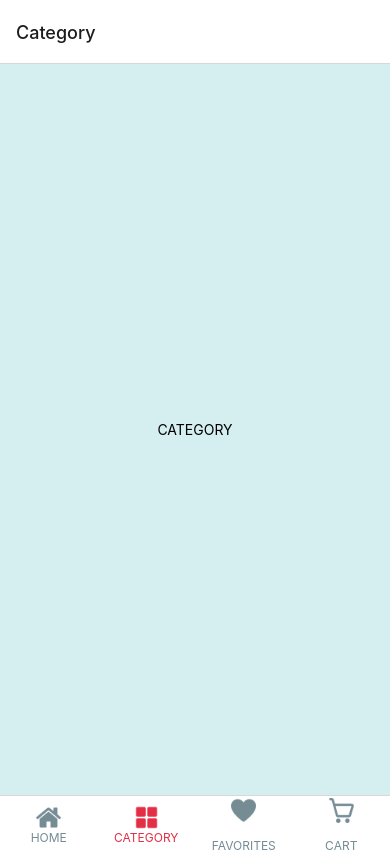
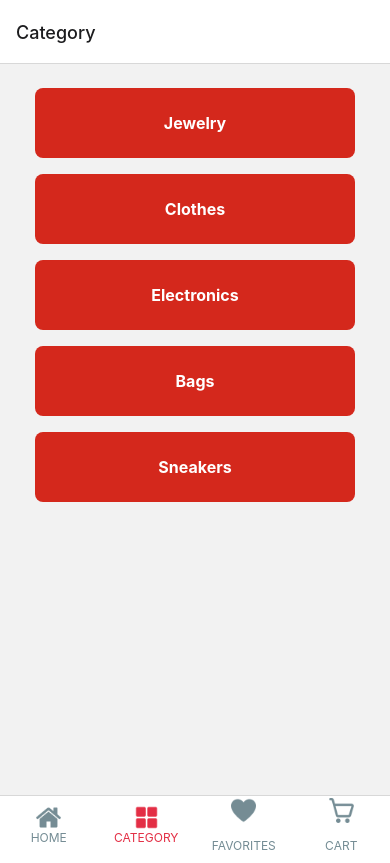
Before and after one commit to Feryellll/stage_rn, a React Native app: screen /Category in a window 390 px wide. Built offline with nearby package versions, Linux system fonts and the light colour scheme; no server answers.

Commit message:
Details produit:: les interfaces

```diff
--- /dev/null
+++ b/src/Domain/Favoritesitem.tsx
@@ -0,0 +1,5 @@
+interface FavoriteItem {
+    id: string;
+    name: string;
+    price: number;
+  }
--- a/src/Screens/Cart/Cart.tsx
+++ b/src/Screens/Cart/Cart.tsx
@@ -1,21 +1,107 @@
-import React from 'react';
-import { StyleSheet } from 'react-native';
-import { View, Text } from 'react-native';
+import React, { useState } from 'react';
+import { Image } from 'react-native';
+import { View, Text, FlatList, TouchableOpacity, StyleSheet } from 'react-native';
 
- const  Cart= () => {
-    return(
-        <View style ={styles.container}>
-            <Text> Cart</Text>
+const CartScreen = () => {
+  const [cartItems, setCartItems] = useState([
+    { id: '1', name: 'Produit 1', price: 10 },
+    { id: '2', name: 'Produit 2', price: 15 },
+    { id: '3', name: 'Produit 3', price: 20 },
+  ]);
+
+  const removeFromCart = (itemId) => {
+    setCartItems((prevItems) => prevItems.filter((item) => item.id !== itemId));
+  };
+
+
+
+  const calculateTotalPrice = () => {
+    return cartItems.reduce((total, item) => total + item.price, 0);
+  };
+
+  const CartItem = ({ item }) => {
+    return (
+      <View style={styles.cartItemContainer}>
+        <Text style={styles.productName}>{item.name}</Text>
+        <Text style={styles.productPrice}>{item.price} $</Text>
+        <TouchableOpacity onPress={() => removeFromCart(item.id)}>
+          <Image source={require('../../assets/icons/close.png')} style={styles.removeButton} />
+        </TouchableOpacity>
       </View>
     );
+  };
+
+
+
+  return (
+    <View style={styles.container}>
+      <FlatList
+        data={cartItems}
+        renderItem={({ item }) => <CartItem item={item} />}
+        keyExtractor={(item) => item.id}
+        ListEmptyComponent={
+          <Text style={styles.emptyMessage}>Le panier est vide</Text>
         }
+      />
+      <View style={styles.totalContainer}>
+        <Text style={styles.totalText}>Total : {calculateTotalPrice()} $</Text>
+      </View>
+    </View>
+  );
+};
+
 const styles = StyleSheet.create({
   container: {
     flex: 1,
+    padding: 16,
+    backgroundColor: '#f7f7f7',
+  },
+  removeButton: {
+    width: 20,
+    height: 20,
+    tintColor: 'red',},
+
+  cartItemContainer: {
+    backgroundColor: '#ffffff',
+    padding: 16,
+    marginVertical: 8,
+    borderRadius: 8,
+    flexDirection: 'row',
+    justifyContent: 'space-between',
+    alignItems: 'center',
+    shadowColor: '#000',
+    shadowOffset: { width: 0, height: 2 },
+    shadowOpacity: 0.2,
+    shadowRadius: 4,
+    elevation: 4,
+  },
+  productName: {
+    fontSize: 18,
     fontWeight: 'bold',
-            backgroundColor: '#ffff',
-            alignItems: 'center',
-            justifyContent: 'center',
+    color: '#333333',
+  },
+  productPrice: {
+    fontSize: 16,
+    color: '#555555',
+  },
+
+  emptyMessage: {
+    textAlign: 'center',
+    fontSize: 18,
+    fontWeight: 'bold',
+    marginVertical: 20,
+    color: '#555555',
+  },
+  totalContainer: {
+    borderTopWidth: 1,
+    paddingTop: 8,
+    marginTop: 16,
+    alignItems: 'flex-end',
+  },
+  totalText: {
+    fontSize: 18,
+    fontWeight: 'bold',
   },
 });
-    export default Cart;
+
+export default CartScreen;
--- a/src/Screens/Categories/Categorie.tsx
+++ b/src/Screens/Categories/Categorie.tsx
@@ -1,22 +1,85 @@
 import React from 'react';
-import { StyleSheet, View, Text } from 'react-native';
+import { View, Text, TouchableOpacity, StyleSheet } from 'react-native';
 
-const Categorie = () => {
+const CategoriesScreen = () => {
+  const navigateToCategory = (category) => {
+
+
+    console.log('Navigating to:', category);
+  };
+
+  // Tableau de catégories
+  const categories = [
+    { id: 'jewelry', name: 'Jewelry' },
+    { id: 'clothes', name: 'Clothes' },
+    { id: 'electronics', name: 'Electronics' },
+    { id: 'Bags', name: 'Bags' },
+    { id: 'Sneakers', name: 'Sneakers' },
+  ];
+
+  const renderCategoryTile = (category) => {
+    return (
+      <TouchableOpacity
+        style={[
+          styles.categoryTile,
+          { backgroundColor: getCategoryTileColor(category.id) },
+        ]}
+        onPress={() => navigateToCategory(category.name)}
+      >
+        <Text style={styles.categoryTileText}>{category.name}</Text>
+      </TouchableOpacity>
+    );
+  };
+
+  const getCategoryTileColor = (categoryId) => {
+    switch (categoryId) {
+      case 'jewelry':
+        return '#d4281c';
+      case 'clothes':
+        return '#d4281c';
+      case 'electronics':
+        return '#d4281c';
+        case 'Bags':
+          return '#d4281c';
+        case 'Sneakers':
+        return '#d4281c';
+      default:
+        return '#ccc';
+    }
+  };
+
   return (
     <View style={styles.container}>
-      <Text>CATEGORY</Text>
+      {categories.map((category) => renderCategoryTile(category))}
     </View>
   );
 };
 
+
 const styles = StyleSheet.create({
   container: {
     flex: 1,
+    padding: 16,
+    alignItems: 'center',
+  },
+  categoriesContainer: {
+    flexDirection: 'column',
+    justifyContent: 'center',
+    alignItems: 'center',
+  },
+  categoryTile: {
+    width: 320,
+    height: 70,
+    justifyContent: 'center',
+    alignItems: 'center',
+    borderRadius: 8,
+    marginVertical: 8,
+  },
+  categoryTileText: {
+    fontSize: 16,
     fontWeight: 'bold',
-    backgroundColor: '#d5eef0',
-    alignItems: 'center',
-    justifyContent: 'center',
+    color: '#fff',
   },
 });
 
-export default Categorie;
+export default CategoriesScreen;
--- a/src/Screens/Favorites/Favorites.tsx
+++ b/src/Screens/Favorites/Favorites.tsx
@@ -1,21 +1,84 @@
-import React from 'react';
-import { StyleSheet } from 'react-native';
-import { View, Text } from 'react-native';
+import React, { useState } from 'react';
+import { View, Text, FlatList, TouchableOpacity, StyleSheet, Image } from 'react-native';
 
-const Favorites= () => {
-    return(
-        <View style ={styles.container}>
-            <Text> Favorites</Text>
+const FavoritesScreen = () => {
+  const [favoriteItems, setFavoriteItems] = useState([
+    { id: '1', name: 'Produit 1', price: 10 },
+    { id: '3', name: 'Produit 3', price: 20 },
+  ]);
+
+  const removeFromFavorites = (itemId:string) => {
+    setFavoriteItems((prevItems) => prevItems.filter((item) => item.id !== itemId));
+  };
+
+
+  const renderFavoriteItem = ({ item}) => {
+    return (
+      <View style={styles.favoriteItemContainer}>
+        <Text style={styles.productName}>{item.name}</Text>
+        <Text style={styles.productPrice}>{item.price} $</Text>
+        <TouchableOpacity onPress={() => removeFromFavorites(item.id)}>
+          <Image source={require('../../assets/icons/close.png')} style={styles.removeButton} />
+        </TouchableOpacity>
       </View>
     );
+  };
+
+  return (
+    <View style={styles.container}>
+      <FlatList
+        data={favoriteItems}
+        renderItem={renderFavoriteItem}
+        keyExtractor={(item) => item.id}
+        ListEmptyComponent={
+          <Text style={styles.emptyMessage}>Aucun article dans les favoris</Text>
         }
+      />
+    </View>
+  );
+};
+
 const styles = StyleSheet.create({
   container: {
     flex: 1,
+    padding: 16,
+    backgroundColor: '#f7f7f7',
+  },
+  favoriteItemContainer: {
+    backgroundColor: '#ffffff',
+    padding: 16,
+    marginVertical: 8,
+    borderRadius: 8,
+    flexDirection: 'row',
+    justifyContent: 'space-between',
+    alignItems: 'center',
+    shadowColor: '#000',
+    shadowOffset: { width: 0, height: 2 },
+    shadowOpacity: 0.2,
+    shadowRadius: 4,
+    elevation: 4,
+  },
+  productName: {
+    fontSize: 18,
     fontWeight: 'bold',
-            backgroundColor: '#ffff',
-            alignItems: 'center',
-            justifyContent: 'center',
+    color: '#333333',
+  },
+  productPrice: {
+    fontSize: 16,
+    color: '#555555',
+  },
+  removeButton: {
+    width: 20,
+    height: 20,
+    tintColor: 'red',
+  },
+  emptyMessage: {
+    textAlign: 'center',
+    fontSize: 18,
+    fontWeight: 'bold',
+    marginVertical: 20,
+    color: '#555555',
   },
 });
-    export default Favorites;
+
+export default FavoritesScreen;
--- a/src/Screens/Home/Components/Header.tsx
+++ b/src/Screens/Home/Components/Header.tsx
@@ -5,7 +5,7 @@ import { View, Text, StyleSheet, TextInput, Image } from 'react-native';
 const Header: React.FC = () => {
   return (
     <View style={styles.container}>
-      <Text>HELLO</Text>
+      <Text>filtrer</Text>
       <TextInput
         placeholder="Search..."
         style={styles.searchInput}
```
Also changed, not shown: src/Navigation/AppNavigator.tsx (+24 -0 lines), src/Screens/Home/Components/ProductDetail.tsx (+6 -13 lines), src/Screens/Home/Components/listProduct.tsx (+4 -3 lines), src/assets/icons/close.png (added). Lines whose indentation alone changed are shown as unchanged.
